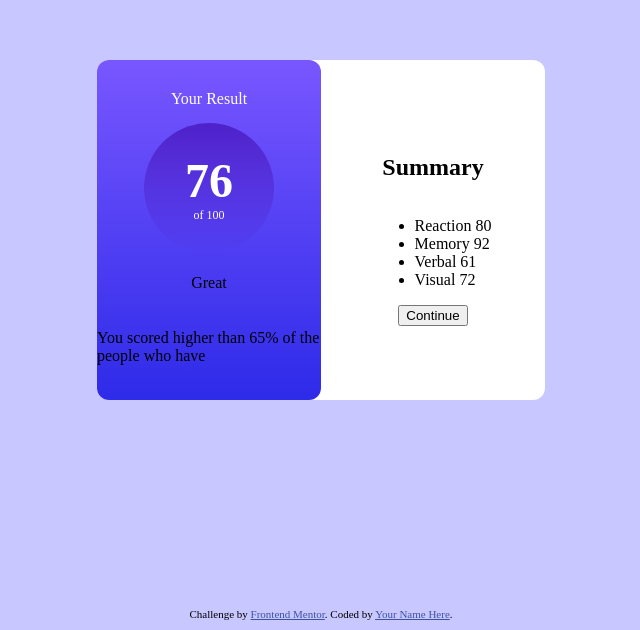
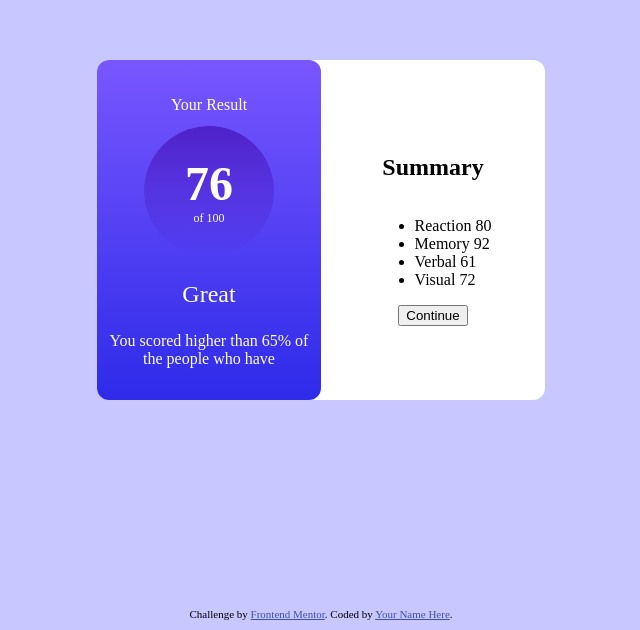
Before and after one commit to GhislainChe/Result-Summary-Front-End-Mentor, a plain HTML site: page index.html in a window 1280 px wide. Shown: the part 170-800 px from the top of the page, without its empty margins (319-959 px from the left). Drawn offline with Linux system fonts and the light colour scheme.

Commit message:
refactor layout structure and styles for feedback section

```diff
--- a/index.html
+++ b/index.html
@@ -26,8 +26,10 @@
           <span class="score">76</span>
           <span class="out-of">of 100</span>
         </div>
-        <p class="description">Great</p>
-        <p class="feedback">You scored higher than 65% of the people who have
+        <div class="para">
+          <p class="description">Great</p>
+          <p class="feedback">You scored higher than 65% of the people who have
+        </div>
       </div>
       <div class="right">
         <h2>Summary</h2>
--- a/style.css
+++ b/style.css
@@ -40,12 +40,13 @@ body{
     display: flex;
     flex-direction: column;
     justify-content: center;
-    gap: 5px;
+    gap: 1px;
     /* padding: 10px; */
     align-items: center;
 }
 
 .container .left h1{
+    margin-top: 20px;
     color: white;
     font-size: 1rem;
     font-weight: 500;
@@ -76,6 +77,22 @@ body{
     font-size: 12px;
 }
 
+.container .left .para{
+    text-align: center;
+    padding: 0 10px;
+    color: #fff;
+}
+
+.container .left .para .description{
+    font-size: 1.5rem;
+    font-weight: 500;
+}
+
+.container .left .para .feedback{
+    font-size: 16px;
+    font-weight: 400;
+}
+
 .container .right{
     width: 50%;
     height: 100%;
```
